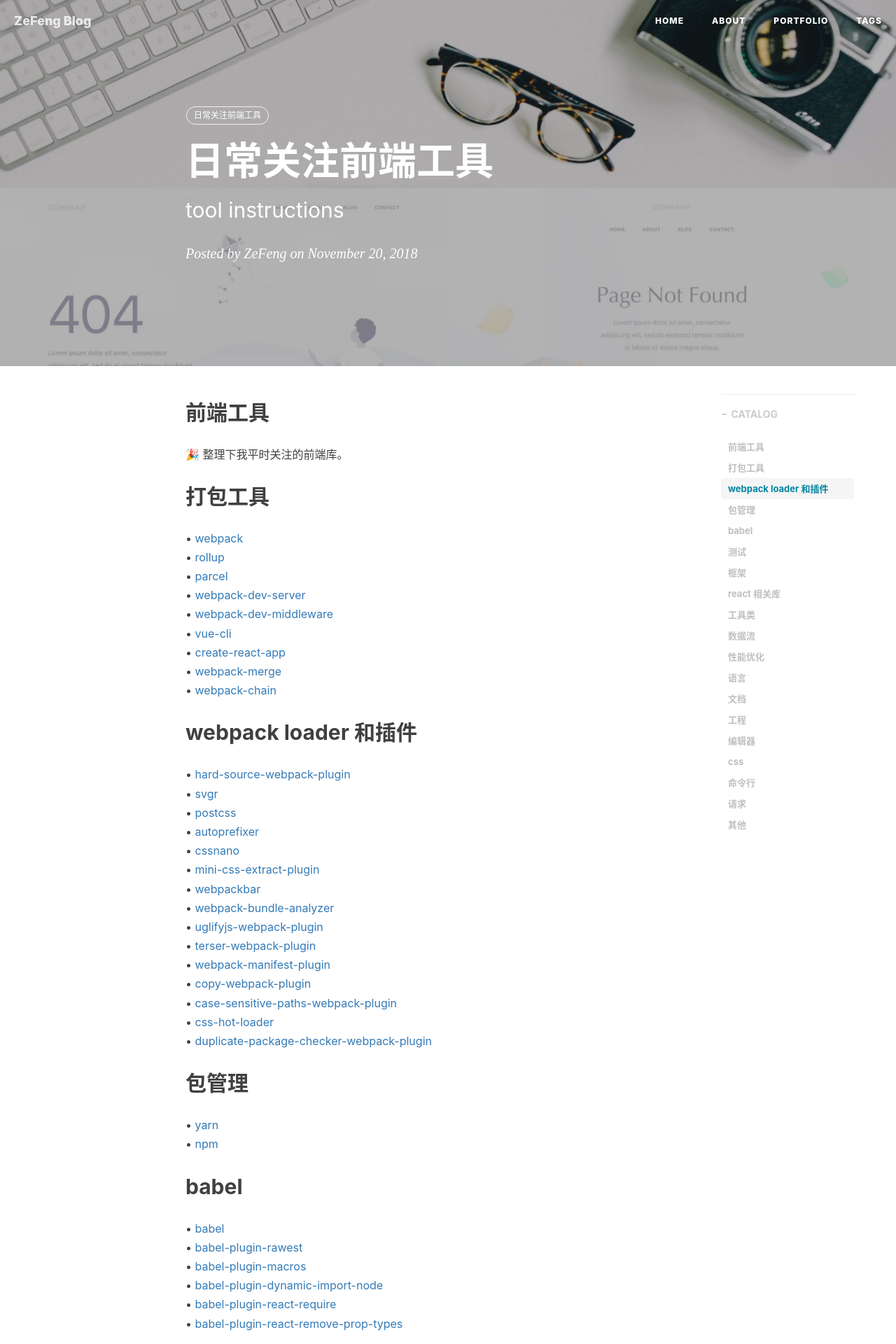
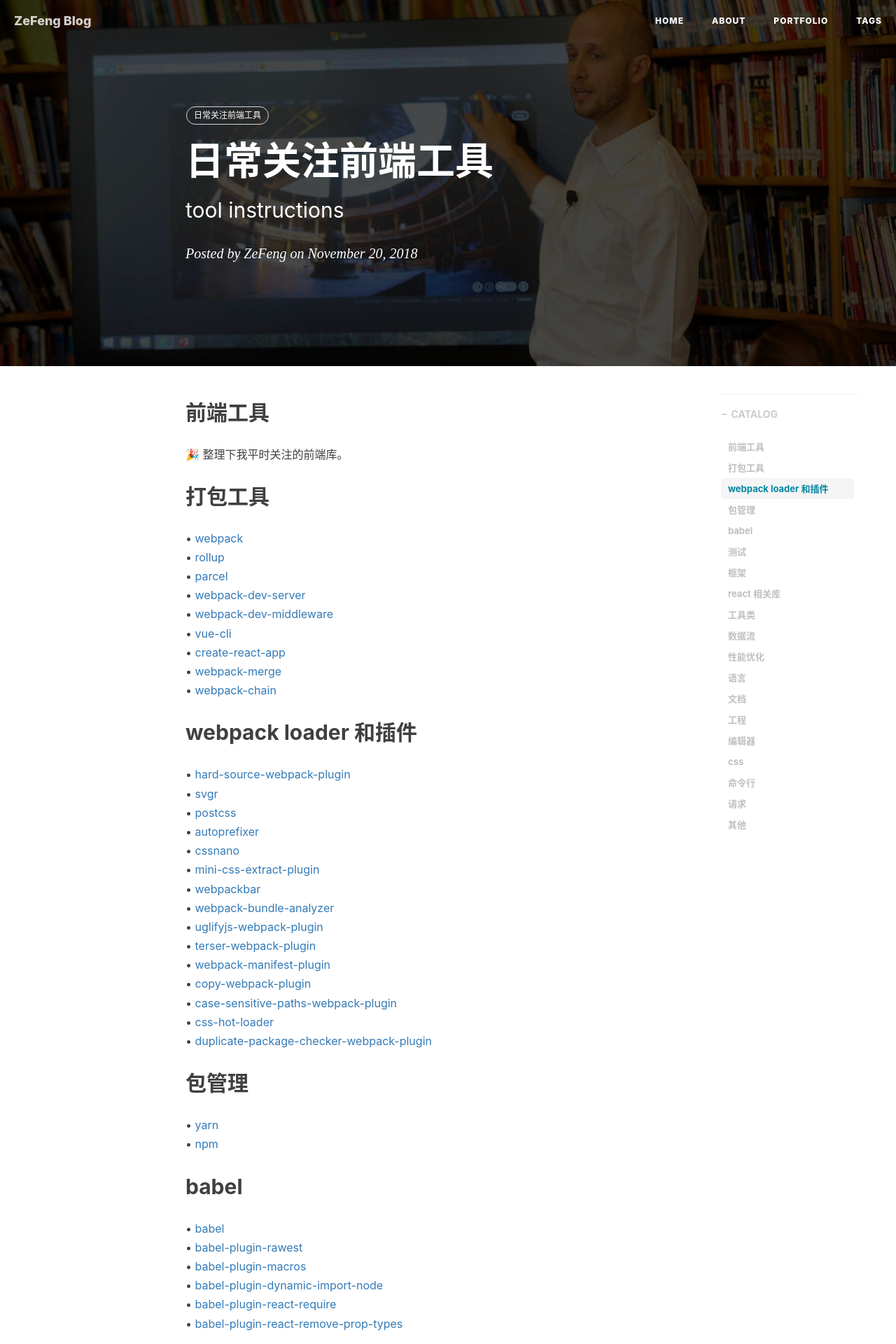
Before and after one commit to 00feng00/00feng00.github.io, a Jekyll site: the page built from _posts/2018-11-20-tool-instructions.markdown, in a window 1280 px wide. Shown: the top 1920 px of the page at 70% size. Built offline with Jekyll 4.4.1, drawn with Linux system fonts in a browser that asks for light colours; nearby versions of some CDN libraries; comment, search, counter and statistics services are not loaded.

Commit message:
Update 2018-11-20-tool-instructions.markdown

```diff
--- a/_posts/2018-11-20-tool-instructions.markdown
+++ b/_posts/2018-11-20-tool-instructions.markdown
@@ -4,7 +4,7 @@
 subtitle:     "tool instructions"
 date:         2018-11-20 22:05:00
 author:       "ZeFeng"
-header-img:   "img/ice_header_image.jpg"
+header-img:   "img/post-bg-e2e-ux.jpg"
 header-mask:  0.3
 catalog:      true
 tags:
```
